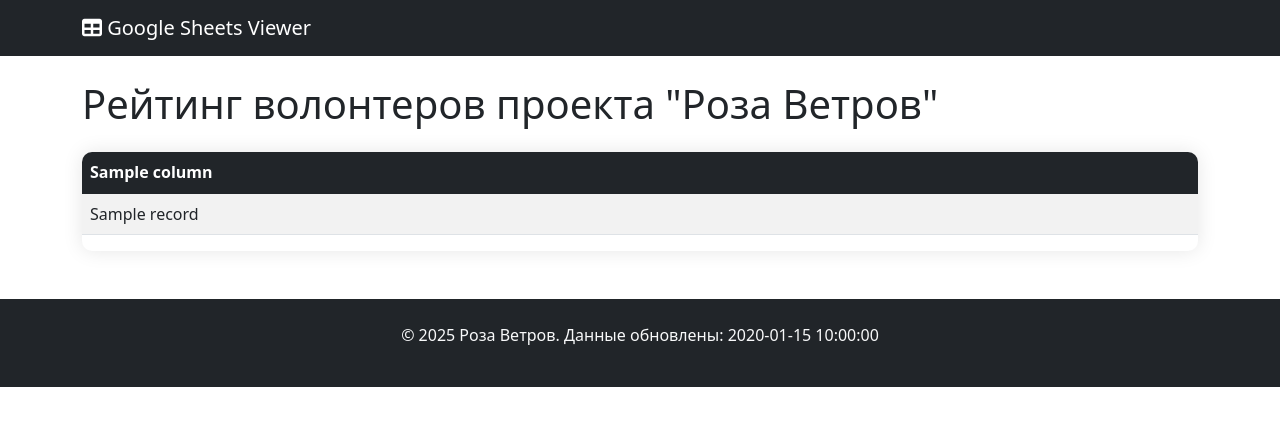
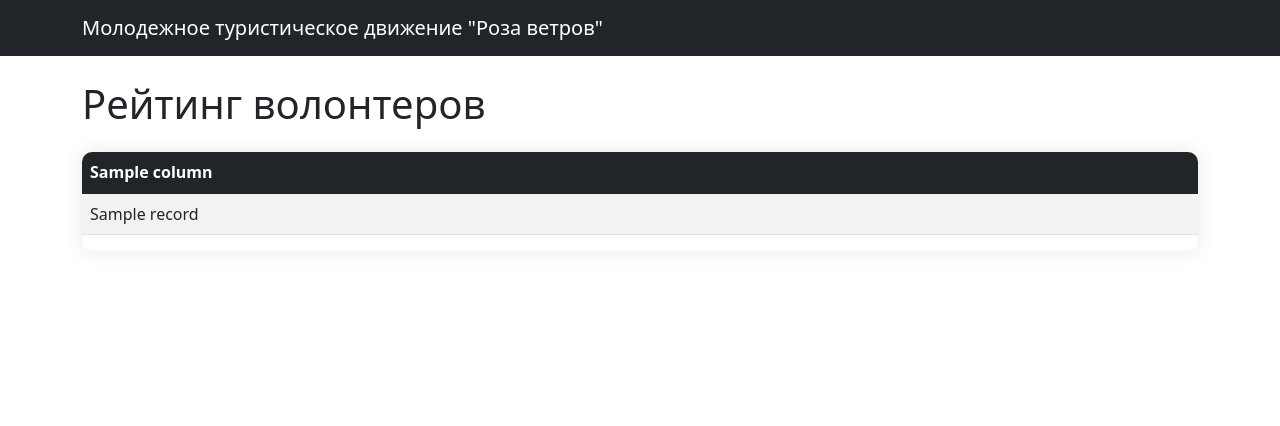
Before and after one commit to drojjin-cave/roza-stat, a Flask app: template templates/index.html in a window 1280 px wide. Shown: the top 426 px of the page. Run offline with Flask 3, Linux system fonts and the light colour scheme; the template is opened without the code that fills it: most values are stand-ins (such as "Sample title", 1, 10 or a date in 2020).

Commit message:
Убран нижний футер, подравлено название, добавлен лого и заглушка на лого

```diff
--- a/templates/base.html
+++ b/templates/base.html
@@ -36,7 +36,8 @@
     <nav class="navbar navbar-expand-lg navbar-dark bg-dark">
         <div class="container">
             <a class="navbar-brand" href="/">
-                <i class="fas fa-table"></i> Google Sheets Viewer
+<!--                 <img src="static/logo/logo.png" alt="Logo" width="50" height="50" class="d-inline-block align-text-top">-->
+                Молодежное туристическое движение "Роза ветров"
             </a>
 <!--            <div class="navbar-nav">-->
 <!--                <a class="nav-link" href="/">Главная</a>-->
@@ -49,11 +50,11 @@
         {% block content %}{% endblock %}
     </div>
 
-    <footer class="bg-dark text-light mt-5 py-4">
-        <div class="container text-center">
-            <p>&copy; 2025 Роза Ветров. Данные обновлены: {{ current_time.strftime('%Y-%m-%d %H:%M:%S') }}</p>
-        </div>
-    </footer>
+<!--    <footer class="bg-dark text-light mt-5 py-4">-->
+<!--        <div class="container text-center">-->
+<!--            <p>&copy; 2025 Роза Ветров</p>-->
+<!--        </div>-->
+<!--    </footer>-->
 
     <script src="https://cdn.jsdelivr.net/npm/bootstrap@5.1.3/dist/js/bootstrap.bundle.min.js"></script>
     {% block scripts %}{% endblock %}
--- a/templates/index.html
+++ b/templates/index.html
@@ -6,7 +6,7 @@
 <div class="row">
     <div class="col-12">
         <h1 class="mb-4">
-            Рейтинг волонтеров проекта "Роза Ветров"
+            Рейтинг волонтеров
         </h1>
 
 
```
Also changed, not shown: static/logo/logo.png (added).
